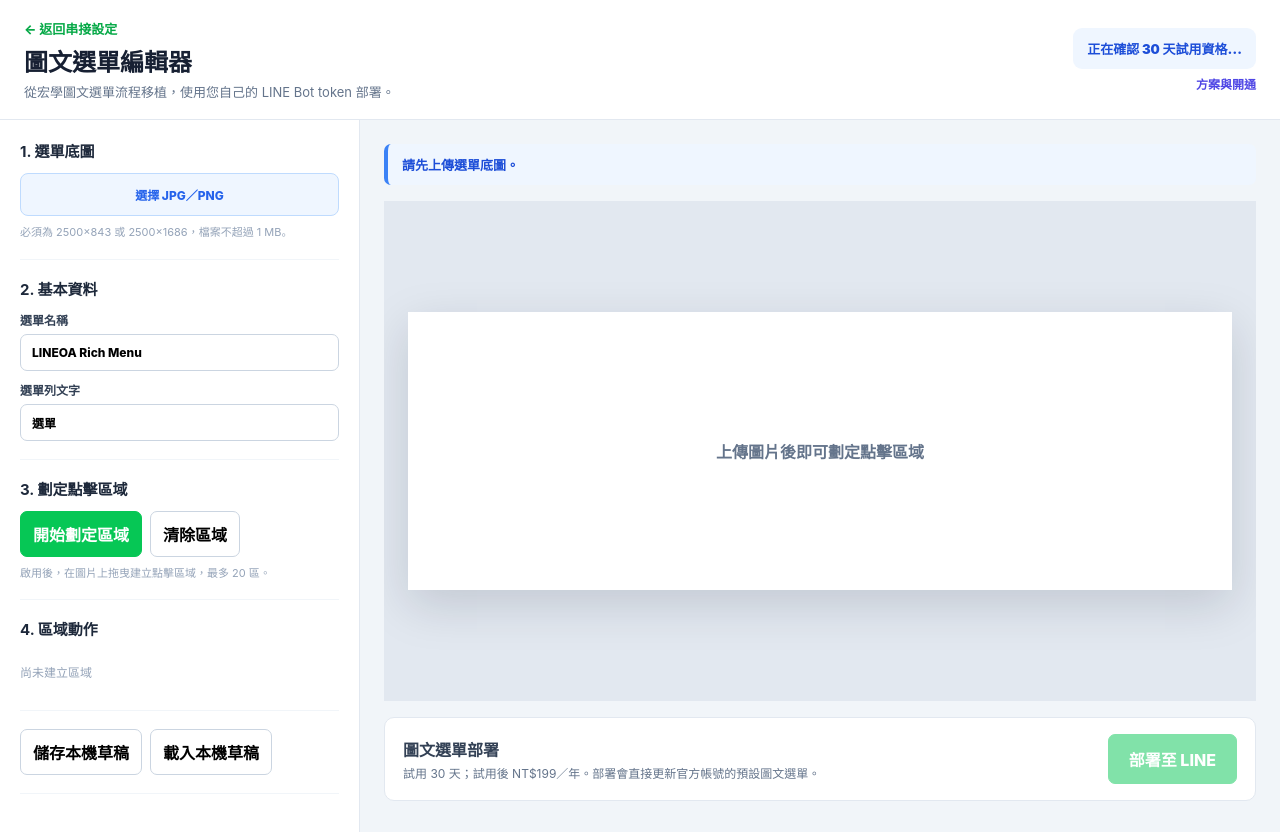
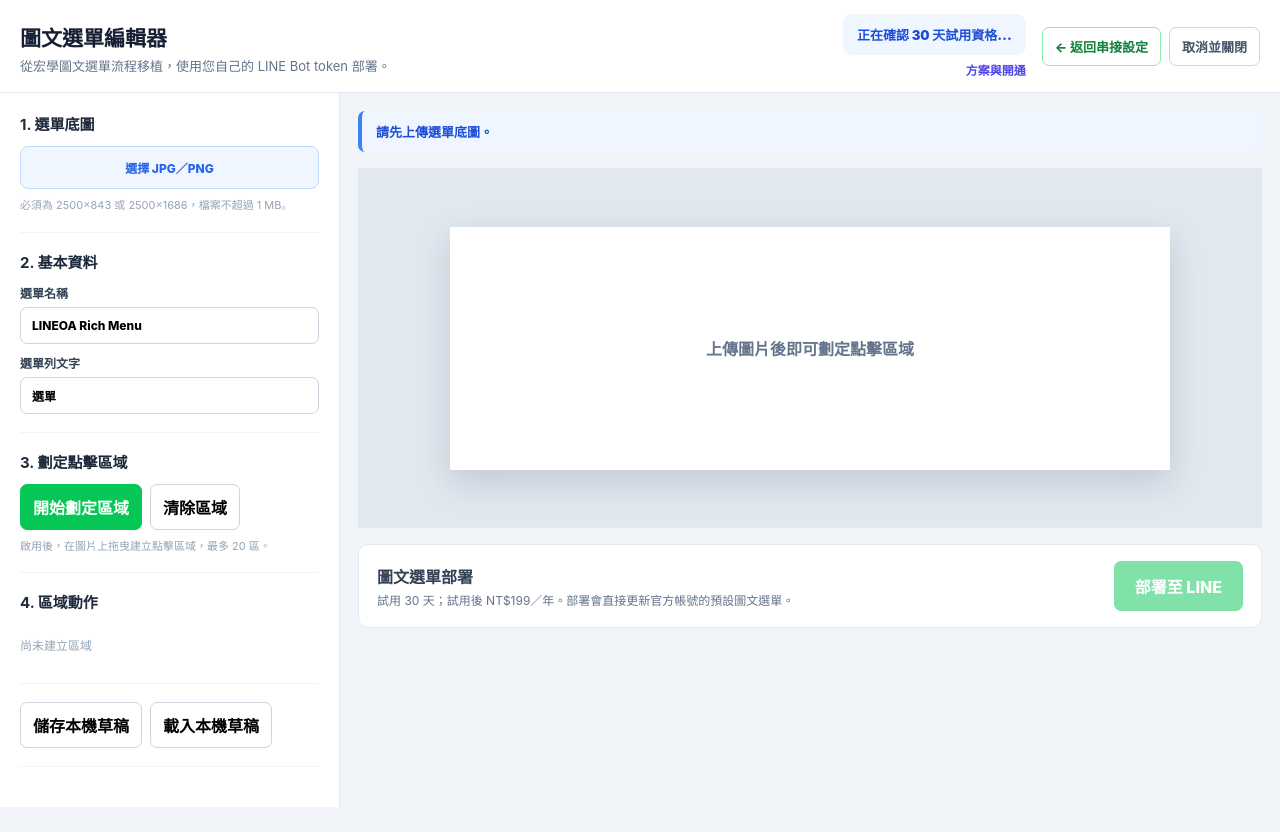
Before and after one commit to fangwl591021/LINEOA, a browser extension: page extension/menu.html in a window 1280 px wide. After the commit the page ends 807 px from the top, so only its background shows below. Drawn offline with Linux system fonts and the light colour scheme.

Commit message:
Compact rich menu editor and add persistent exit controls (#10)
Shrink the rich menu canvas, keep exit controls visible, and document the function-page navigation rule.

```diff
--- a/extension/content.js
+++ b/extension/content.js
@@ -480,7 +480,7 @@
     root.innerHTML = `
       <section class="lineoa-shell" aria-live="polite">
         <header class="lineoa-header">
-          <div><strong>LINEOA</strong><small>聊天室監控 v0.1.8</small></div>
+          <div><strong>LINEOA</strong><small>聊天室監控 v0.1.9</small></div>
           <nav aria-label="顯示模式">
             <button type="button" data-action="mode" data-mode="float" title="縮成懸浮按鈕">—</button>
             <button type="button" data-action="mode" data-mode="full" title="開啟管理全版">□</button>
@@ -515,7 +515,7 @@
     return `
       <section class="lineoa-admin-shell" aria-live="polite">
         <aside class="lineoa-admin-sidebar">
-          <div class="lineoa-admin-brand"><span>LO</span><div><strong>LINEOA</strong><small>管理中心 v0.1.8</small></div></div>
+          <div class="lineoa-admin-brand"><span>LO</span><div><strong>LINEOA</strong><small>管理中心 v0.1.9</small></div></div>
           <nav>
             ${groupHeader("service", "📦", "服務中心")}
             ${state.adminGroups.service ? `
--- a/extension/menu.css
+++ b/extension/menu.css
@@ -13,18 +13,21 @@
   border-bottom: 1px solid #e2e8f0;
   display: flex;
   justify-content: space-between;
-  padding: 18px 24px;
+  padding: 14px 20px;
+  position: sticky;
+  top: 0;
+  z-index: 60;
 }
 
 .back { color: #06a947; font-size: 13px; font-weight: 800; text-decoration: none; }
-h1 { color: #172033; font-size: 24px; margin: 5px 0 0; }
+h1 { color: #172033; font-size: 21px; margin: 5px 0 0; }
 .topbar p { color: #64748b; font-size: 13px; margin: 4px 0 0; }
 .entitlement { border-radius: 9px; font-size: 13px; font-weight: 900; padding: 11px 14px; }
 .entitlement.pending { background: #eff6ff; color: #1d4ed8; }
 .entitlement.active { background: #ecfdf5; color: #15803d; }
 .entitlement.expired { background: #fef2f2; color: #b91c1c; }
 
-.workspace { display: grid; grid-template-columns: 360px 1fr; min-height: calc(100vh - 96px); }
+.workspace { display: grid; grid-template-columns: 340px minmax(0,1fr); margin: 0 auto; max-width: 1500px; min-height: calc(100vh - 86px); }
 .editor-panel { background: #fff; border-right: 1px solid #e2e8f0; overflow-y: auto; padding: 20px; }
 .editor-panel section { border-bottom: 1px solid #f1f5f9; padding: 0 0 18px; margin-bottom: 18px; }
 .editor-panel h2 { color: #1e293b; font-size: 15px; margin: 0 0 12px; }
@@ -50,12 +53,12 @@
 button.primary, button.deploy { background: #06c755; border-color: #06c755; color: #fff; }
 button:disabled { cursor: not-allowed; opacity: .5; }
 
-.canvas-panel { min-width: 0; padding: 24px; }
+.canvas-panel { min-width: 0; padding: 18px; }
 .notice { background: #eff6ff; border-left: 4px solid #3b82f6; border-radius: 7px; color: #1d4ed8; font-size: 13px; font-weight: 800; margin-bottom: 16px; padding: 11px 14px; }
 .notice.error { background: #fef2f2; border-color: #ef4444; color: #b91c1c; }
 .notice.success { background: #ecfdf5; border-color: #06c755; color: #15803d; }
-.canvas-wrap { align-items: center; background: #e2e8f0; display: flex; justify-content: center; min-height: 500px; overflow: auto; padding: 24px; position: relative; }
-canvas { background: #fff; box-shadow: 0 15px 45px #0f172a26; cursor: crosshair; display: block; height: auto; max-width: 100%; }
+.canvas-wrap { align-items: center; background: #e2e8f0; display: flex; justify-content: center; min-height: 360px; overflow: auto; padding: 18px; position: relative; }
+canvas { background: #fff; box-shadow: 0 12px 32px #0f172a26; cursor: crosshair; display: block; height: auto; max-width: 100%; width: min(720px,100%); }
 .placeholder { color: #64748b; font-weight: 900; pointer-events: none; position: absolute; }
 .placeholder.hidden, .hidden { display: none!important; }
 
@@ -91,3 +94,38 @@
   font-weight: 800;
   text-decoration: none;
 }
+
+.topbar-actions {
+  align-items: center;
+  display: flex;
+  gap: 16px;
+}
+
+.page-actions {
+  display: flex;
+  gap: 8px;
+}
+
+.page-actions a,
+.page-actions button {
+  background: #fff;
+  border: 1px solid #cbd5e1;
+  border-radius: 7px;
+  color: #475569;
+  font-size: 13px;
+  font-weight: 800;
+  padding: 9px 12px;
+  text-decoration: none;
+  white-space: nowrap;
+}
+
+.page-actions a {
+  border-color: #86efac;
+  color: #15803d;
+}
+
+@media (max-width: 720px) {
+  .topbar-actions { align-items: flex-end; flex-direction: column; gap: 8px; }
+  .page-actions { width: 100%; }
+  .page-actions a, .page-actions button { flex: 1; text-align: center; }
+}
--- a/extension/menu.html
+++ b/extension/menu.html
@@ -9,13 +9,18 @@
 <body>
   <header class="topbar">
     <div>
-      <a href="options.html" class="back">← 返回串接設定</a>
       <h1>圖文選單編輯器</h1>
       <p>從宏學圖文選單流程移植，使用您自己的 LINE Bot token 部署。</p>
     </div>
-    <div class="entitlement-wrap">
-      <div id="entitlement" class="entitlement pending">正在確認 30 天試用資格…</div>
-      <a href="https://line-oa.fangwl591021.workers.dev/app" target="_blank" rel="noreferrer">方案與開通</a>
+    <div class="topbar-actions">
+      <div class="entitlement-wrap">
+        <div id="entitlement" class="entitlement pending">正在確認 30 天試用資格…</div>
+        <a href="https://line-oa.fangwl591021.workers.dev/app" target="_blank" rel="noreferrer">方案與開通</a>
+      </div>
+      <nav class="page-actions" aria-label="頁面操作">
+        <a href="options.html">← 返回串接設定</a>
+        <button id="cancel-menu" type="button">取消並關閉</button>
+      </nav>
     </div>
   </header>
 
@@ -59,7 +64,7 @@
     <section class="canvas-panel">
       <div id="notice" class="notice">請先上傳選單底圖。</div>
       <div class="canvas-wrap">
-        <canvas id="menu-canvas" width="1000" height="337"></canvas>
+        <canvas id="menu-canvas" width="720" height="243"></canvas>
         <div id="placeholder" class="placeholder">上傳圖片後即可劃定點擊區域</div>
       </div>
       <div class="deploy-bar">
--- a/extension/menu.js
+++ b/extension/menu.js
@@ -1,6 +1,7 @@
 "use strict";
 
 const ORIGINAL_WIDTH = 2500;
+const DISPLAY_WIDTH = 720;
 const VALID_HEIGHTS = new Set([843, 1686]);
 const MAX_IMAGE_BYTES = 1024 * 1024;
 const canvas = document.getElementById("menu-canvas");
@@ -38,6 +39,13 @@
 });
 document.getElementById("save-draft").addEventListener("click", saveDraft);
 document.getElementById("load-draft").addEventListener("click", loadDraft);
+document.getElementById("cancel-menu").addEventListener("click", () => {
+  if (window.history.length > 1) {
+    window.history.back();
+    return;
+  }
+  window.close();
+});
 deployButton.addEventListener("click", deploy);
 canvas.addEventListener("pointerdown", pointerDown);
 canvas.addEventListener("pointermove", pointerMove);
@@ -77,8 +85,8 @@
   state.imageType = file.type;
   state.originalHeight = image.naturalHeight;
   state.areas = [];
-  canvas.width = 1000;
-  canvas.height = Math.round(1000 * image.naturalHeight / ORIGINAL_WIDTH);
+  canvas.width = DISPLAY_WIDTH;
+  canvas.height = Math.round(DISPLAY_WIDTH * image.naturalHeight / ORIGINAL_WIDTH);
   placeholder.classList.add("hidden");
   setNotice("底圖已載入，請按「開始劃定區域」後在圖片拖曳。", "success");
   render();
@@ -248,7 +256,7 @@
     state.areas = payload.richMenuConfig.areas || [];
     document.getElementById("menu-name").value = payload.richMenuConfig.name || "";
     document.getElementById("chatbar-text").value = payload.richMenuConfig.chatBarText || "";
-    canvas.height = Math.round(1000 * state.originalHeight / ORIGINAL_WIDTH);
+    canvas.height = Math.round(DISPLAY_WIDTH * state.originalHeight / ORIGINAL_WIDTH);
     placeholder.classList.add("hidden");
     render();
     setNotice("已載入本機草稿。", "success");
```
Also changed, not shown: extension/TESTING.md (+4 -2 lines), extension/UI_GUIDELINES.md (added, +15 -0 lines), extension/popup.html (+1 -1 lines), test/extension.test.mjs (+5 -1 lines), extension/manifest.json.
